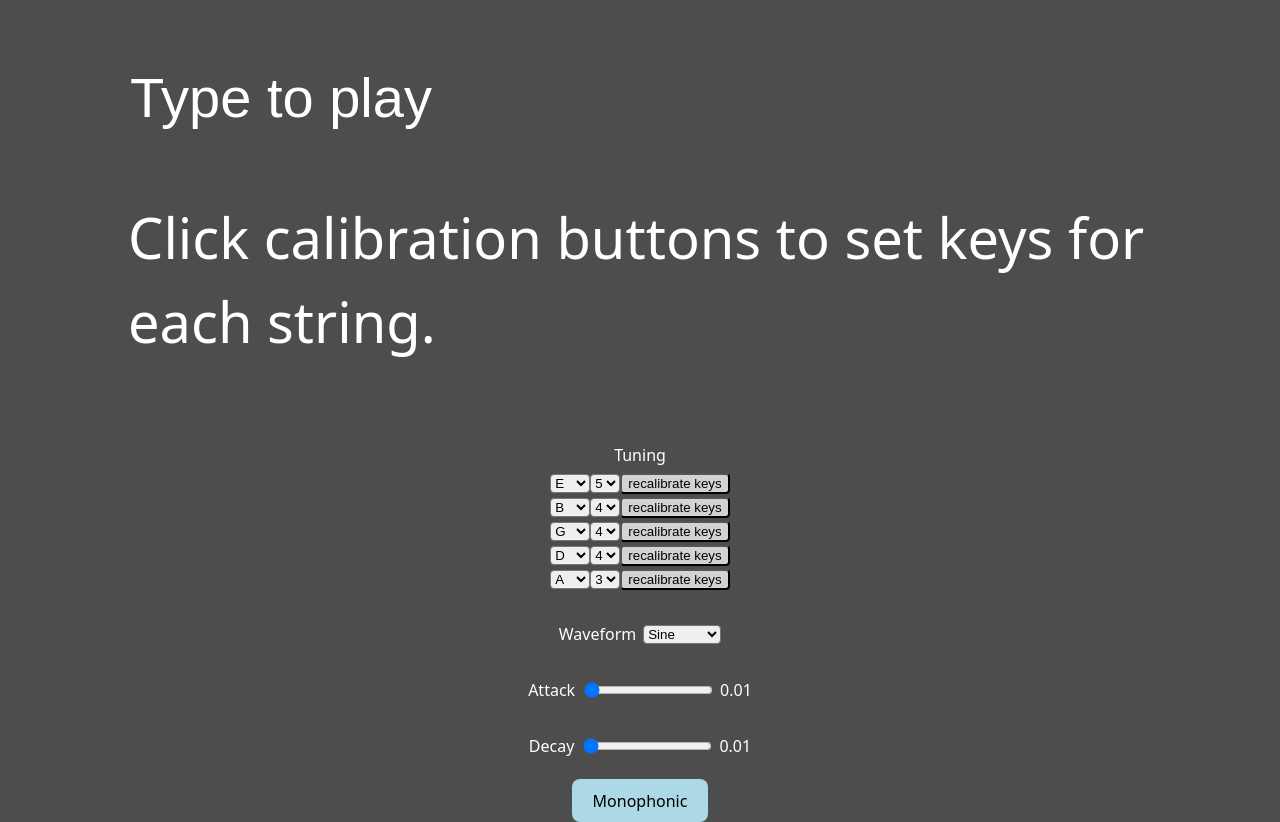
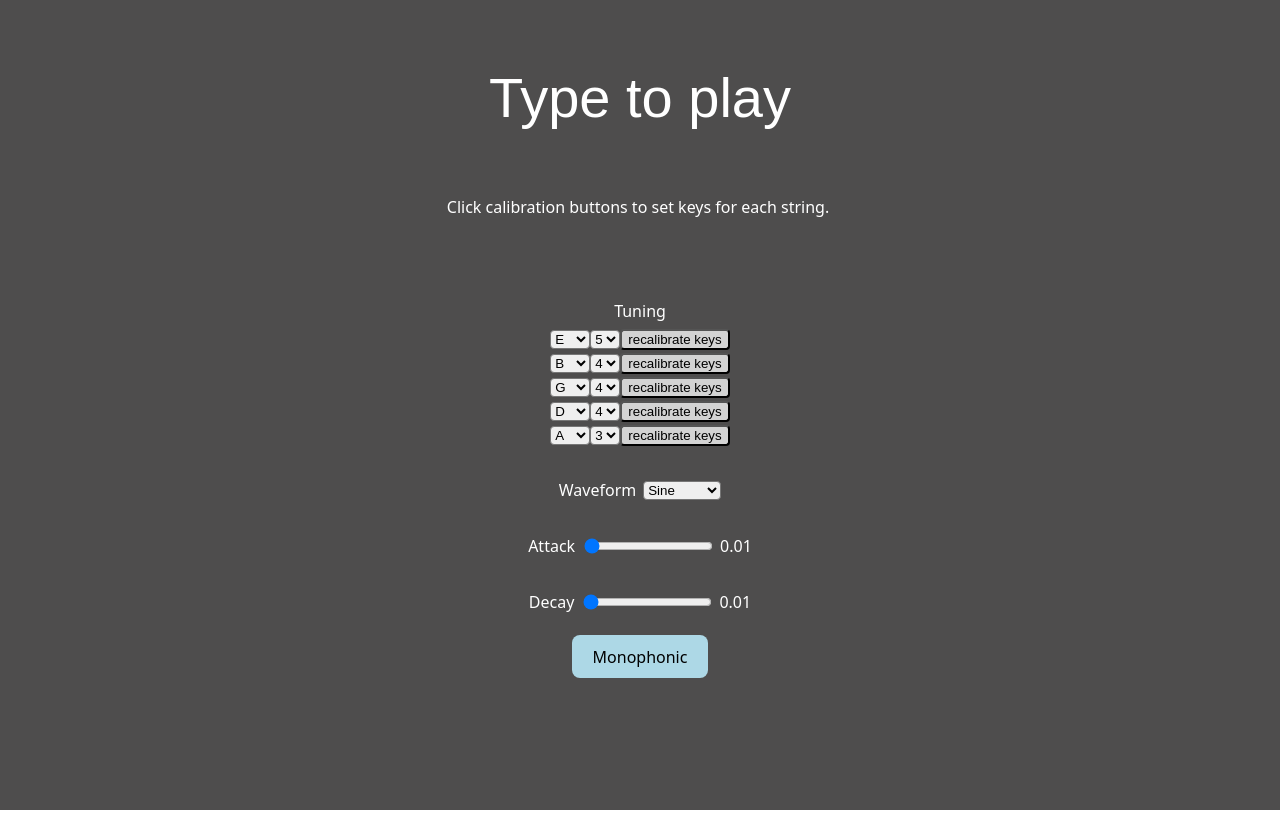
Before and after one commit to ryanwmichaud/typing, a website built with Vite: page frontend/index.html in a window 1280 px wide. Built offline with nearby package versions, Linux system fonts and the light colour scheme.

Commit message:
frontend layout

```diff
--- a/frontend/src/style.css
+++ b/frontend/src/style.css
@@ -18,51 +18,60 @@
 html {
   height: 100%;
   width: 100%;
+  padding: 0;
 }
 
 body {
 margin: 0;
+height: 100%;
+padding: 0;
 }
 
 #app {
   margin: 0;
+  padding-bottom: 10px;
   min-height: 100vh;
   min-width: 100vw;
-
-
 
   background-color: rgb(78, 77, 77);
   color: rgb(255, 255, 255);
 
+  display: flex;
+  justify-content: center;
+
+
 
 }
+
+p{
+  margin: 0;
+}
+
+.textbox{
+  margin-top: 8vh;
+  width: 80vw;
+  border: none;
+  caret-color: transparent;
+  background-color: transparent;
+  color: white;
+  text-align: center;
+
+
+}
+.textbox:focus{
+  outline: none;
+}
+#textbox-1{
+  font-size: 7vh;
+}
+
+
 
 .content{
   width: 100%;
   margin-top: 10vh;
   display: flex;
   flex-direction: column;
-}
-
-.textbox{
-  top: 0vh;
-  margin-top: 8vh;
-  margin-left: 10vw;
-  left: 0vw;
-  width: 80vw;
-  border: none;
-  caret-color: transparent;
-  background-color: transparent;
-  color: white;
-  font-size: 7vh;
-
-}
-.textbox:focus{
-  outline: none;
-}
-
-p{
-  margin: 0;
 }
 
 .content{
```
